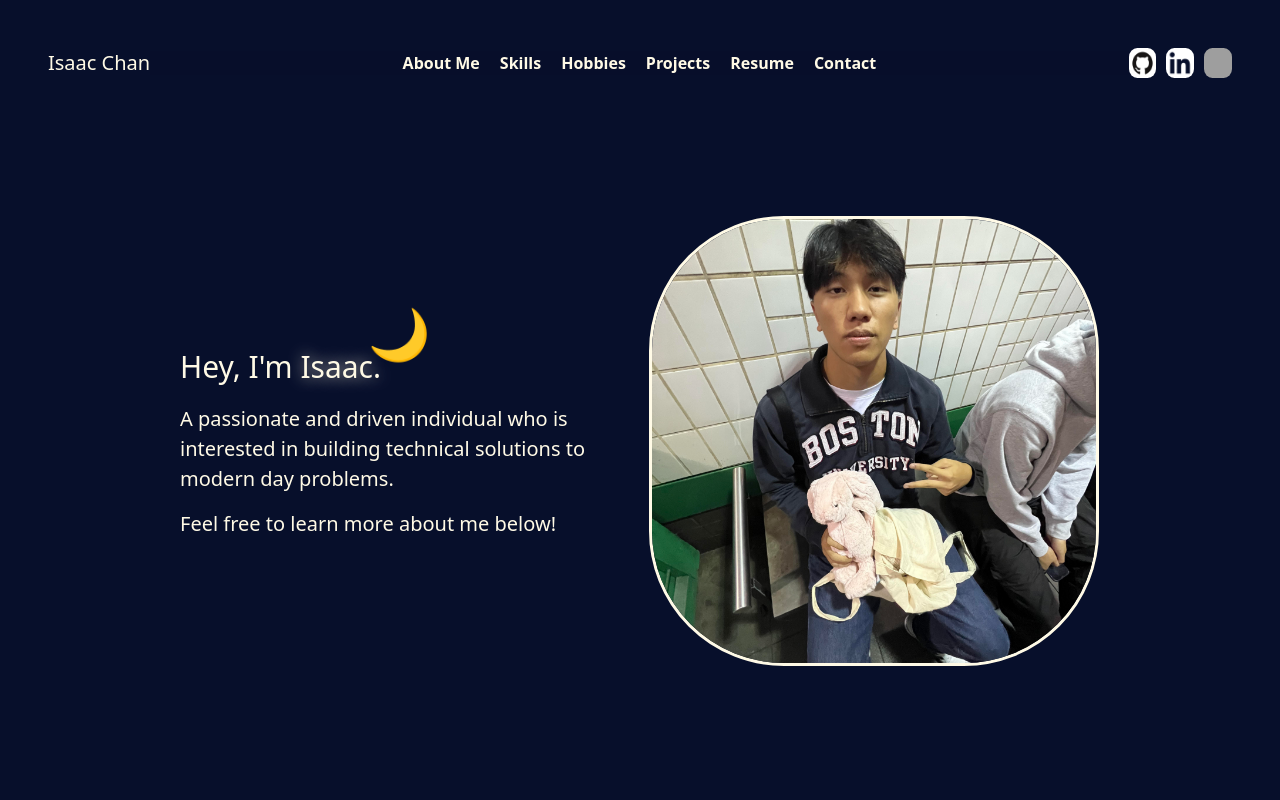
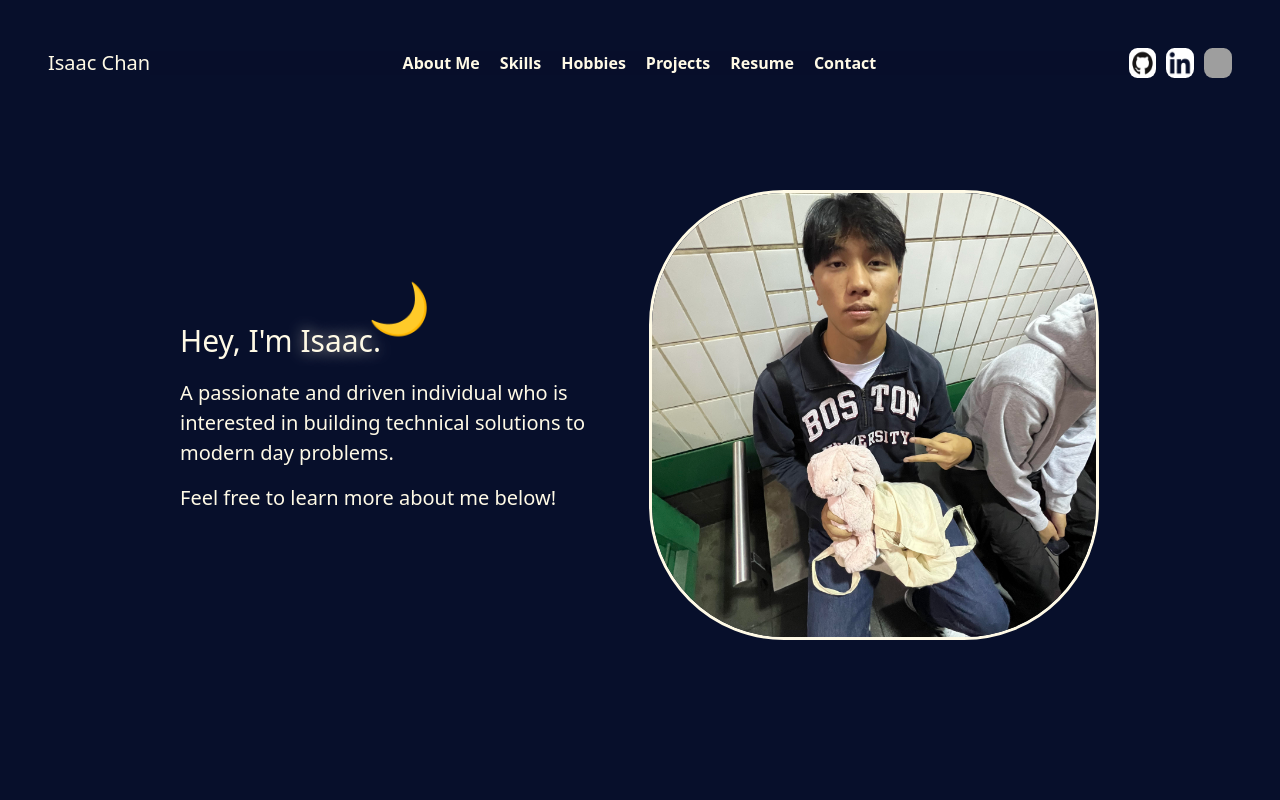
Before and after one commit to isaacchan1213/Personal-Website, a React (Vite) app: page / in a window 1280 px wide. Shown: the top 800 px of the page. Built offline with nearby package versions, Linux system fonts and the light colour scheme; grey boxes are pictures that could not be loaded.

Commit message:
mt cover hotfix

```diff
--- a/src/Cover.jsx
+++ b/src/Cover.jsx
@@ -3,7 +3,7 @@ import isaacPfp from './assets/isaac-chan-pfp.jpg'
 
 function Cover() {
   return (
-    <div className="flex flex-col relative items-center max-w-[400px] md:mt-[8rem] mb-[2.5rem] md:max-w-5xl m-auto lg:mb-[80px] lg:mt-[90px] animate-fade-up">
+    <div className="flex flex-col relative items-center max-w-[400px] md:mt-[4rem] mb-[2.5rem] md:max-w-5xl m-auto lg:mb-[80px] animate-fade-up">
       <div className="flex flex-col-reverse gap-[20px] md:flex-row justify-between items-center">
         <h3 className="animate-up-down bottom-[9.5rem] left-[13.5rem] text-[20px] sm:bottom-[11.5rem] sm:left-[14rem] sm:text-[30px] md:top-[3.5rem] md:left-[17.5rem] lg:top-[5.5rem] absolute lg:left-[15rem] lg:text-[50px] w-[70px]">🌙</h3>
         <div className='flex flex-col max-w-md gap-[15px] w-full items-center'>
--- a/src/Projects.jsx
+++ b/src/Projects.jsx
@@ -8,7 +8,7 @@ const Projects = () => {
             </div>
             <div className='max-w-[380px] flex-col md:max-w-[800px] m-auto flex md:flex-row gap-[10px] justify-center'>
                 <div className='w-[350px] relative md:w-[450px] h-[250px] border border-moonYellow'>
-                    <a href="https://github.com/isaacchan1213/MapEmissions">
+                    <a href="https://github.com/isaacchan1213/MapEmissions" target="_blank" rel="noreferrer noopener">
                         <div className='relative w-full h-full z-[1] flex items-center justify-center text-[20px] text-moonYellow'>
                             <p>Map Emission</p>
                         </div>
@@ -19,7 +19,7 @@ const Projects = () => {
                     </a>
                 </div>
                 <div className='w-[350px] relative md:w-[450px] h-[250px] border border-moonYellow'>
-                    <a href="https://github.com/isaacchan1213/Korean-Quiz-Simulator">
+                    <a href="https://github.com/isaacchan1213/Korean-Quiz-Simulator" target="_blank" rel="noreferrer noopener">
                         <div className='relative w-full h-full z-[1] flex items-center justify-center text-[20px] text-moonYellow'>
                             <p>Korean Quiz Simulator</p>
                         </div>
@@ -32,7 +32,7 @@ const Projects = () => {
             </div>
             <div className='max-w-[380px] flex-col md:max-w-[800px] m-auto flex md:flex-row gap-[10px] justify-center'>
                 <div className='w-[350px] relative md:w-[450px] h-[250px] border border-moonYellow'>
-                    <a href="https://github.com/isaacchan1213/Personal-Website">
+                    <a href="https://github.com/isaacchan1213/Personal-Website" target="_blank" rel="noreferrer noopener">
                         <div className='relative w-full h-full z-[1] flex items-center justify-center text-[20px] text-moonYellow'>
                             <p>Personal Website</p>
                         </div>
```
